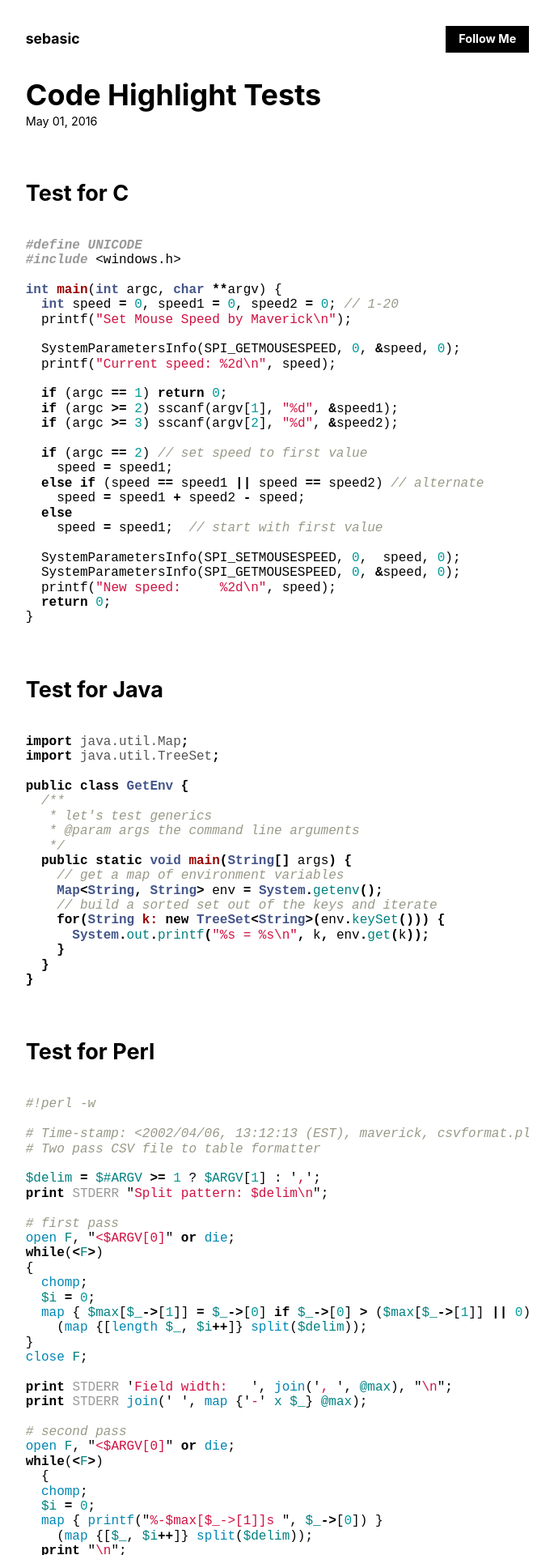
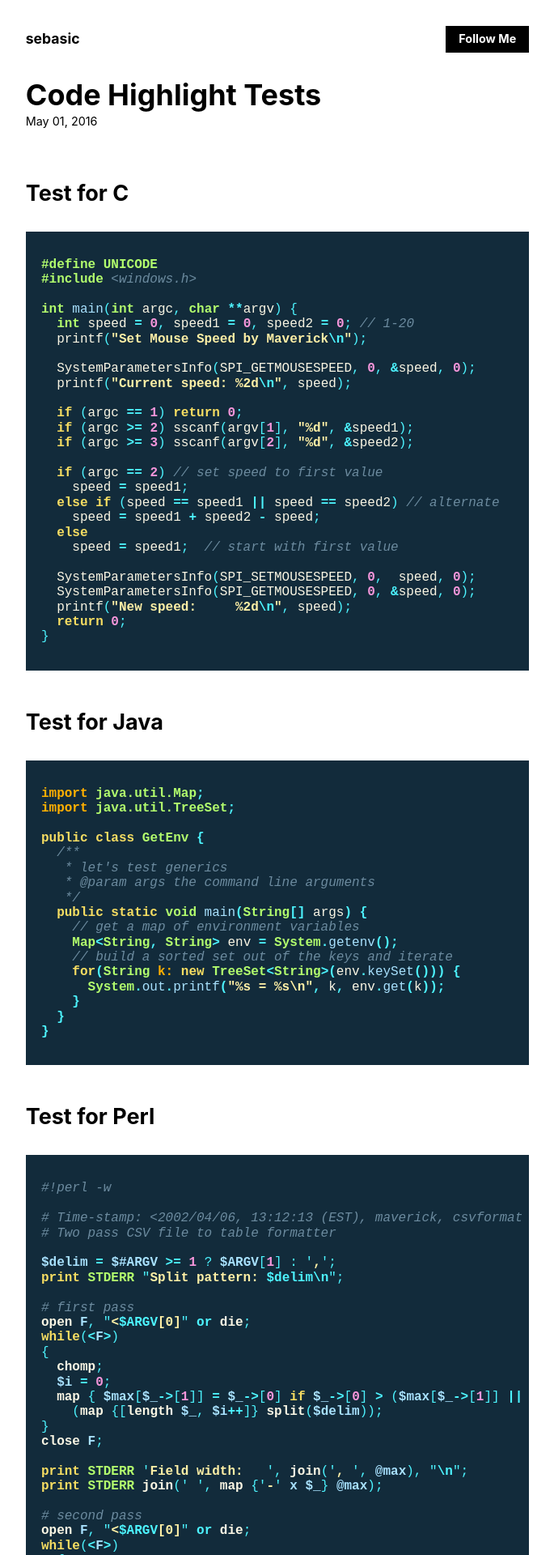
Before and after one commit to lewis262626/sebasic, a Jekyll site: the page built from _posts/2016-05-01-code-highlight-tests.md, in a window 1280 px wide. Shown: the top 1920 px of the page at 81% size, without its empty margins (297-982 px from the left). Built offline with Jekyll 4.4.1, drawn with Linux system fonts in a browser that asks for light colours.

Commit message:
feat!: Update code block to stand-out
Code block now stands out, and changed code highlighting to thankful
eyes.

This introduces a breaking change

```diff
--- a/_config.yml
+++ b/_config.yml
@@ -5,7 +5,7 @@ url: https://lewis8s.codes
 
 sebasic:
   date_format: "%B %d, %Y"
-  github_user: lewisrobbins
+  github_user: lewis262626
 
 theme: sebasic
 
--- a/_sass/main.scss
+++ b/_sass/main.scss
@@ -206,3 +206,11 @@ footer {
     display: flex;
     justify-content: end;
 }
+
+/* code blocks */
+.highlight {
+  margin-top: 2rem;
+  margin-bottom: 2rem;
+  padding-left: 0.6rem;
+  padding-right: 0.6rem;
+}
--- a/_sass/syntax.scss
+++ b/_sass/syntax.scss
@@ -1,61 +1,177 @@
-.highlight .hll { background-color: #ffffcc }
-.highlight .c { color: #999988; font-style: italic } /* Comment */
-.highlight .err { color: #a61717; background-color: #e3d2d2 } /* Error */
-.highlight .k { color: #000000; font-weight: bold } /* Keyword */
-.highlight .o { color: #000000; font-weight: bold } /* Operator */
-.highlight .cm { color: #999988; font-style: italic } /* Comment.Multiline */
-.highlight .cp { color: #999999; font-weight: bold; font-style: italic } /* Comment.Preproc */
-.highlight .c1 { color: #999988; font-style: italic } /* Comment.Single */
-.highlight .cs { color: #999999; font-weight: bold; font-style: italic } /* Comment.Special */
-.highlight .gd { color: #000000; background-color: #ffdddd } /* Generic.Deleted */
-.highlight .ge { color: #000000; font-style: italic } /* Generic.Emph */
-.highlight .gr { color: #aa0000 } /* Generic.Error */
-.highlight .gh { color: #999999 } /* Generic.Heading */
-.highlight .gi { color: #000000; background-color: #ddffdd } /* Generic.Inserted */
-.highlight .go { color: #888888 } /* Generic.Output */
-.highlight .gp { color: #555555 } /* Generic.Prompt */
-.highlight .gs { font-weight: bold } /* Generic.Strong */
-.highlight .gu { color: #aaaaaa } /* Generic.Subheading */
-.highlight .gt { color: #aa0000 } /* Generic.Traceback */
-.highlight .kc { color: #000000; font-weight: bold } /* Keyword.Constant */
-.highlight .kd { color: #000000; font-weight: bold } /* Keyword.Declaration */
-.highlight .kn { color: #000000; font-weight: bold } /* Keyword.Namespace */
-.highlight .kp { color: #000000; font-weight: bold } /* Keyword.Pseudo */
-.highlight .kr { color: #000000; font-weight: bold } /* Keyword.Reserved */
-.highlight .kt { color: #445588; font-weight: bold } /* Keyword.Type */
-.highlight .m { color: #009999 } /* Literal.Number */
-.highlight .s { color: #d01040 } /* Literal.String */
-.highlight .na { color: #008080 } /* Name.Attribute */
-.highlight .nb { color: #0086B3 } /* Name.Builtin */
-.highlight .nc { color: #445588; font-weight: bold } /* Name.Class */
-.highlight .no { color: #008080 } /* Name.Constant */
-.highlight .nd { color: #3c5d5d; font-weight: bold } /* Name.Decorator */
-.highlight .ni { color: #800080 } /* Name.Entity */
-.highlight .ne { color: #990000; font-weight: bold } /* Name.Exception */
-.highlight .nf { color: #990000; font-weight: bold } /* Name.Function */
-.highlight .nl { color: #990000; font-weight: bold } /* Name.Label */
-.highlight .nn { color: #555555 } /* Name.Namespace */
-.highlight .nt { color: #000080 } /* Name.Tag */
-.highlight .nv { color: #008080 } /* Name.Variable */
-.highlight .ow { color: #000000; font-weight: bold } /* Operator.Word */
-.highlight .w { color: #bbbbbb } /* Text.Whitespace */
-.highlight .mf { color: #009999 } /* Literal.Number.Float */
-.highlight .mh { color: #009999 } /* Literal.Number.Hex */
-.highlight .mi { color: #009999 } /* Literal.Number.Integer */
-.highlight .mo { color: #009999 } /* Literal.Number.Oct */
-.highlight .sb { color: #d01040 } /* Literal.String.Backtick */
-.highlight .sc { color: #d01040 } /* Literal.String.Char */
-.highlight .sd { color: #d01040 } /* Literal.String.Doc */
-.highlight .s2 { color: #d01040 } /* Literal.String.Double */
-.highlight .se { color: #d01040 } /* Literal.String.Escape */
-.highlight .sh { color: #d01040 } /* Literal.String.Heredoc */
-.highlight .si { color: #d01040 } /* Literal.String.Interpol */
-.highlight .sx { color: #d01040 } /* Literal.String.Other */
-.highlight .sr { color: #009926 } /* Literal.String.Regex */
-.highlight .s1 { color: #d01040 } /* Literal.String.Single */
-.highlight .ss { color: #990073 } /* Literal.String.Symbol */
-.highlight .bp { color: #999999 } /* Name.Builtin.Pseudo */
-.highlight .vc { color: #008080 } /* Name.Variable.Class */
-.highlight .vg { color: #008080 } /* Name.Variable.Global */
-.highlight .vi { color: #008080 } /* Name.Variable.Instance */
-.highlight .il { color: #009999 } /* Literal.Number.Integer.Long */
+/* thankful eyes */
+.highlight table td { padding: 5px; }
+.highlight table pre { margin: 0; }
+.highlight {
+  color: #faf6e4;
+  background-color: #122b3b;
+}
+.highlight .gl {
+  color: #dee5e7;
+  background-color: #4e5d62;
+}
+.highlight .gp {
+  color: #a8e1fe;
+  font-weight: bold;
+}
+.highlight .c, .highlight .ch, .highlight .cd, .highlight .cm, .highlight .cpf, .highlight .c1, .highlight .cs {
+  color: #6c8b9f;
+  font-style: italic;
+}
+.highlight .cp {
+  color: #b2fd6d;
+  font-weight: bold;
+}
+.highlight .err {
+  color: #fefeec;
+  background-color: #cc0000;
+}
+.highlight .gr {
+  color: #cc0000;
+  font-weight: bold;
+  font-style: italic;
+}
+.highlight .k, .highlight .kd, .highlight .kv {
+  color: #f6dd62;
+  font-weight: bold;
+}
+.highlight .o, .highlight .ow {
+  color: #4df4ff;
+  font-weight: bold;
+}
+.highlight .p, .highlight .pi {
+  color: #4df4ff;
+}
+.highlight .gd {
+  color: #cc0000;
+}
+.highlight .gi {
+  color: #b2fd6d;
+}
+.highlight .ge {
+  font-style: italic;
+}
+.highlight .gs {
+  font-weight: bold;
+}
+.highlight .gt {
+  color: #dee5e7;
+  background-color: #4e5d62;
+}
+.highlight .kc {
+  color: #f696db;
+  font-weight: bold;
+}
+.highlight .kn {
+  color: #ffb000;
+  font-weight: bold;
+}
+.highlight .kp {
+  color: #ffb000;
+  font-weight: bold;
+}
+.highlight .kr {
+  color: #ffb000;
+  font-weight: bold;
+}
+.highlight .gh {
+  color: #ffb000;
+  font-weight: bold;
+}
+.highlight .gu {
+  color: #ffb000;
+  font-weight: bold;
+}
+.highlight .kt {
+  color: #b2fd6d;
+  font-weight: bold;
+}
+.highlight .no {
+  color: #b2fd6d;
+  font-weight: bold;
+}
+.highlight .nc {
+  color: #b2fd6d;
+  font-weight: bold;
+}
+.highlight .nd {
+  color: #b2fd6d;
+  font-weight: bold;
+}
+.highlight .nn {
+  color: #b2fd6d;
+  font-weight: bold;
+}
+.highlight .bp {
+  color: #b2fd6d;
+  font-weight: bold;
+}
+.highlight .ne {
+  color: #b2fd6d;
+  font-weight: bold;
+}
+.highlight .nl {
+  color: #ffb000;
+  font-weight: bold;
+}
+.highlight .nt {
+  color: #ffb000;
+  font-weight: bold;
+}
+.highlight .m, .highlight .mb, .highlight .mf, .highlight .mh, .highlight .mi, .highlight .il, .highlight .mo, .highlight .mx {
+  color: #f696db;
+  font-weight: bold;
+}
+.highlight .ld {
+  color: #f696db;
+  font-weight: bold;
+}
+.highlight .ss {
+  color: #f696db;
+  font-weight: bold;
+}
+.highlight .s, .highlight .sb, .highlight .dl, .highlight .sd, .highlight .s2, .highlight .sh, .highlight .sx, .highlight .sr, .highlight .s1 {
+  color: #fff0a6;
+  font-weight: bold;
+}
+.highlight .sa {
+  color: #f6dd62;
+  font-weight: bold;
+}
+.highlight .se {
+  color: #4df4ff;
+  font-weight: bold;
+}
+.highlight .sc {
+  color: #4df4ff;
+  font-weight: bold;
+}
+.highlight .si {
+  color: #4df4ff;
+  font-weight: bold;
+}
+.highlight .nb {
+  font-weight: bold;
+}
+.highlight .ni {
+  color: #999999;
+  font-weight: bold;
+}
+.highlight .w {
+  color: #BBBBBB;
+}
+.highlight .go {
+  color: #BBBBBB;
+}
+.highlight .nf, .highlight .fm {
+  color: #a8e1fe;
+}
+.highlight .py {
+  color: #a8e1fe;
+}
+.highlight .na {
+  color: #a8e1fe;
+}
+.highlight .nv, .highlight .vc, .highlight .vg, .highlight .vi, .highlight .vm {
+  color: #a8e1fe;
+  font-weight: bold;
+}
```
Also changed, not shown: sebasic.gemspec.
